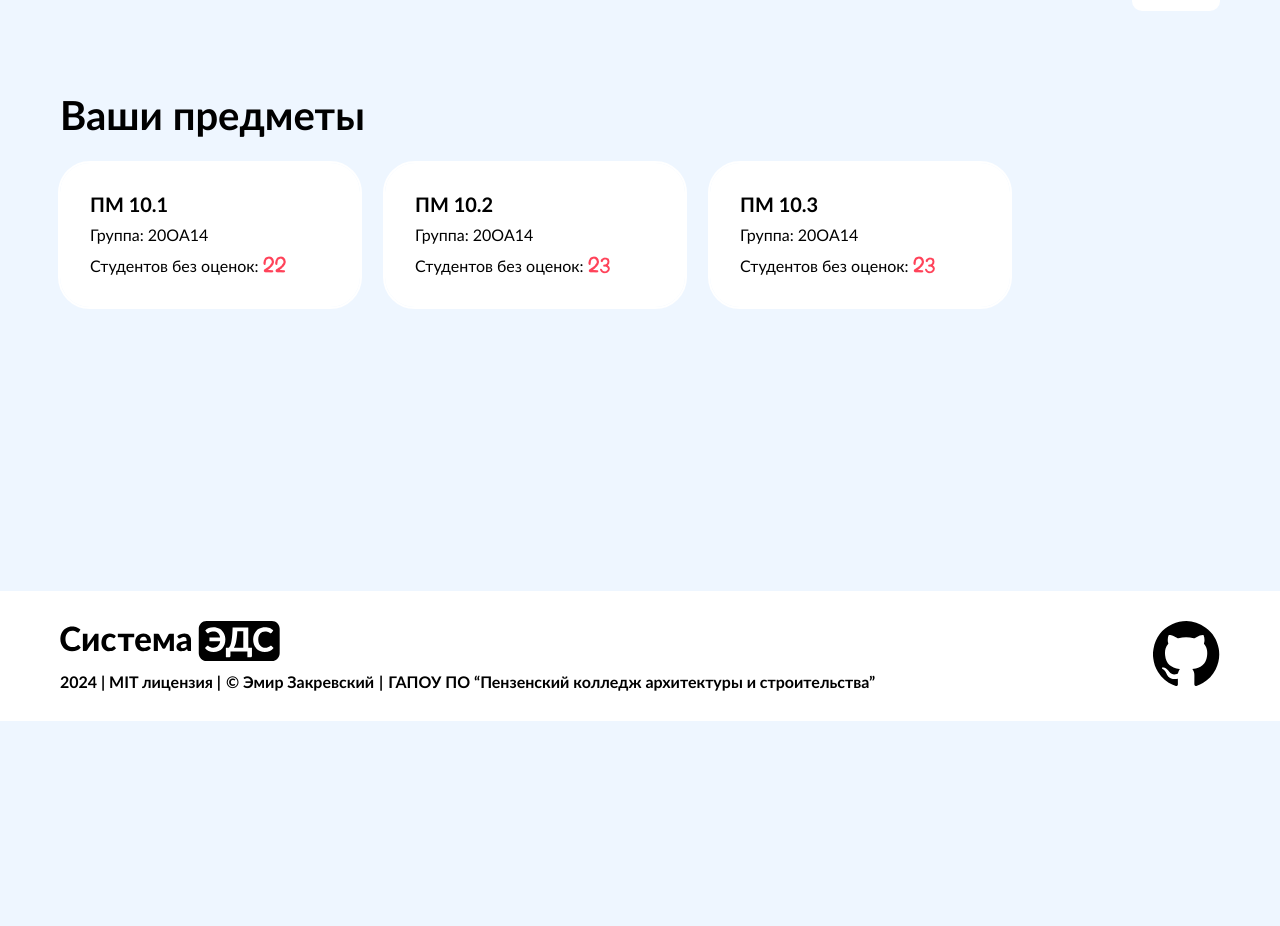
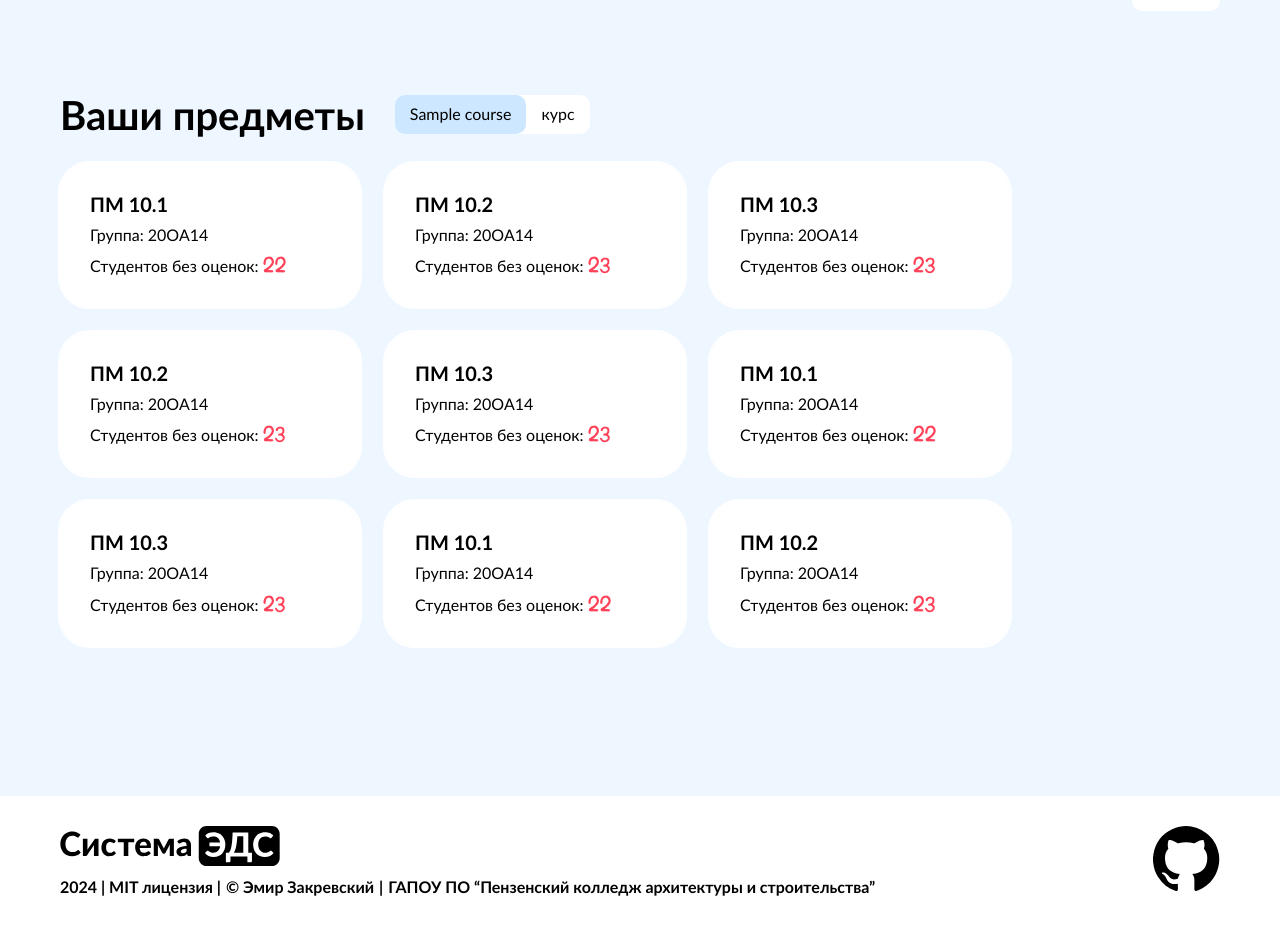
Before and after one commit to loooltooot/system-eds, a Django app: template marks/templates/marks/dashboard/teacher.html in a window 1280 px wide. Shown: the part 79-1005 px from the top of the page. Before the commit the page ends 800 px from the top, so only its background shows below. Run offline with Django 5.2, Linux system fonts and the light colour scheme; data comes from the database, SQL or seed files in the repository; tables that the repository leaves empty hold one stand-in row (values such as "Sample post"); the template is opened without the code that fills it: values that come from a table or form of the project are taken from there, most other values are stand-ins (such as "Sample title", 1, 10 or a date in 2020); parts of the project's set-up code (start-up, migrations or seed data) failed here and were passed over.

Commit message:
✨: filter appointments by course and term

```diff
--- a/marks/models.py
+++ b/marks/models.py
@@ -33,6 +33,8 @@
         verbose_name='преподаватель', limit_choices_to={'groups__name': 'Преподаватели'}
     )
     pub_date = models.DateTimeField('дата назначения', auto_now_add=True)
+    course = models.PositiveSmallIntegerField('курс')
+    is_first_term = models.BooleanField('первое полугодие?')
 
     class Meta:
         verbose_name = 'назначение преподавателя'
@@ -83,6 +85,7 @@
         related_name='received_marks', verbose_name='студент', limit_choices_to={'groups__name': 'Студенты'}
     )
     feedback = models.TextField('обратная связь', blank=True)
+    is_final = models.BooleanField('итоговая оценка?')
     pub_date = models.DateField('дата оценивания')
 
     class Meta:
--- a/marks/static/marks/css/dashboard.css
+++ b/marks/static/marks/css/dashboard.css
@@ -33,6 +33,48 @@
   top: -15.5px;
 }
 
+.section-header {
+  align-items: center;
+}
+
+#course-selection-form {
+  display: flex;
+  column-gap: 30px;
+  align-items: center;
+}
+#course-selection-form input {
+  z-index: -1;
+  opacity: 0;
+  position: absolute;
+  top: 0;
+  left: 0;
+}
+#course-selection-form label {
+  cursor: pointer;
+}
+
+.input-radio-selector-wrapper {
+  display: flex;
+  column-gap: 15px;
+  align-items: center;
+  background-color: var(--bg-light-color);
+  padding-right: 15px;
+  border-radius: 10px;
+}
+.input-radio-selector-wrapper .input-radio-selector {
+  display: flex;
+  border-radius: 10px;
+  overflow: clip;
+  background-color: var(--primary-light-color);
+}
+.input-radio-selector-wrapper .input-radio-selector input:checked + label {
+  background-color: var(--primary-color);
+  color: var(--bg-light-color);
+}
+.input-radio-selector-wrapper .input-radio-selector label {
+  padding: 10px 15px;
+}
+
 @media screen and (max-width: 500px) {
   .subjects-list li {
     width: 100%;
@@ -40,6 +82,12 @@
   .subjects-list .card {
     min-width: 100%;
   }
+  #course-selection-form,
+  .section-header {
+    align-items: flex-start;
+    flex-direction: column;
+    row-gap: 15px;
+  }
 }
 
 /*# sourceMappingURL=dashboard.css.map */
--- a/marks/static/marks/css/dashboard.scss
+++ b/marks/static/marks/css/dashboard.scss
@@ -44,6 +44,53 @@
     }
 }
 
+.section-header {
+    align-items: center;
+}
+
+#course-selection-form {
+    display: flex;
+    column-gap: 30px;
+    align-items: center;
+
+    input {
+        z-index: -1;
+        opacity: 0;
+        position: absolute;
+        top: 0;
+        left: 0;
+    }
+
+    label {
+        cursor: pointer;
+    }
+}
+
+.input-radio-selector-wrapper {
+    display: flex;
+    column-gap: 15px;
+    align-items: center;
+    background-color: var(--bg-light-color);
+    padding-right: 15px;
+    border-radius: 10px;
+
+    .input-radio-selector {
+        display: flex;
+        border-radius: 10px;
+        overflow: clip;
+        background-color: var(--primary-light-color);
+
+        input:checked+label {
+            background-color: var(--primary-color);
+            color: var(--bg-light-color);
+        }
+
+        label {
+            padding: 10px 15px;
+        }
+    }
+}
+
 @media screen and (max-width: 500px) {
     .subjects-list {
         li {
@@ -54,4 +101,11 @@
             min-width: 100%;
         }
     }
+
+    #course-selection-form,
+    .section-header {
+        align-items: flex-start;
+        flex-direction: column;
+        row-gap: 15px;
+    }
 }
--- a/marks/static/marks/css/style.css
+++ b/marks/static/marks/css/style.css
@@ -185,6 +185,11 @@
   flex-wrap: wrap;
   column-gap: 25px;
   row-gap: 25px;
+}
+
+.section-header {
+  display: flex;
+  column-gap: 30px;
 }
 
 .card {
--- a/marks/static/marks/css/style.scss
+++ b/marks/static/marks/css/style.scss
@@ -133,6 +133,11 @@
     flex-wrap: wrap;
     column-gap: 25px;
     row-gap: 25px;
+}
+
+.section-header {
+    display: flex;
+    column-gap: 30px;
 }
 
 .card {
--- a/marks/templates/marks/base_site.html
+++ b/marks/templates/marks/base_site.html
@@ -38,9 +38,6 @@
     </a>
     {% endblock footer %}
 </footer>
-{% endblock body %}
-
-{% block page_scripts %}
 <script src="{% static "users/js/gsap.min.js" %}"></script>
 <script>
     profile = document.querySelector('.profile')
@@ -51,4 +48,6 @@
         profileIsOpened = !profileIsOpened
     })
 </script>
-{% endblock page_scripts %}
+{% endblock body %}
+
+{% block page_scripts %}{% endblock page_scripts %}
--- a/marks/templates/marks/dashboard/base.html
+++ b/marks/templates/marks/dashboard/base.html
@@ -4,3 +4,29 @@
 {% block page_styles %}
 <link rel="stylesheet" href="{% static "marks/css/dashboard.css" %}">
 {% endblock page_styles %}
+
+{% block page_scripts %}
+<script>
+    form = document.getElementById('course-selection-form')
+    inputs = form.querySelectorAll('input')
+    inputs.forEach((input) => {
+        label = form.querySelector(`label[for="${input.id}"]`)
+        if (label) {
+            label.addEventListener('mousedown', () => {
+                if (input.checked) {
+                    input.wasChecked = true
+                } else {
+                    input.wasChecked = false
+                }
+            })
+
+            input.addEventListener('click', () => {
+                if (input.wasChecked) {
+                    input.checked = false
+                }
+                form.submit()
+            })
+        }
+    })
+</script>
+{% endblock page_scripts %}
--- a/marks/templates/marks/dashboard/teacher.html
+++ b/marks/templates/marks/dashboard/teacher.html
@@ -1,7 +1,34 @@
 {% extends "marks/dashboard/base.html" %}
 {% block content %}
 <section class="flex">
-    <h2>Ваши предметы</h1>
+    <div class="section-header">
+        <h2>Ваши предметы</h1>
+        <form id="course-selection-form" action="{% url "marks:index" %}" method="post">
+            {% csrf_token %}
+            <div class="input-radio-selector-wrapper">
+                <ul class="input-radio-selector">
+                    {% for c in courses %}
+                    <li>
+                        <input {% if c|stringformat:'d' == course %}checked{% endif %} type="radio" name="course" value="{{c}}" id="course-{{c}}">
+                        <label for="course-{{c}}">{{c}}</label>
+                    </li>
+                    {% endfor %}
+                </ul>
+                <span>курс</span>
+            </div>
+            {% if course %}
+            <div class="input-radio-selector-wrapper">
+                <div class="input-radio-selector">
+                    <input {% if term == '1' %}checked{% endif %} type="radio" name="term" id="st-term" value="1">
+                    <label for="st-term">1</label>
+                    <input {% if term == '0' %}checked{% endif %} type="radio" name="term" id="nd-term" value="0">
+                    <label for="nd-term">2</label>
+                </div>
+                <span>семестр</span>
+            </div>
+            {% endif %}
+        </form>
+    </div>
     <ul class="subjects-list">
         {% for appointment in related_appointments %}
         <li>
```
Also changed, not shown: marks/templates/marks/dashboard/student.html (+28 -1 lines), marks/views.py (+32 -0 lines), marks/migrations/0001_initial.py, marks/migrations/0002_auto_20240419_1218.py, 2 other files.
